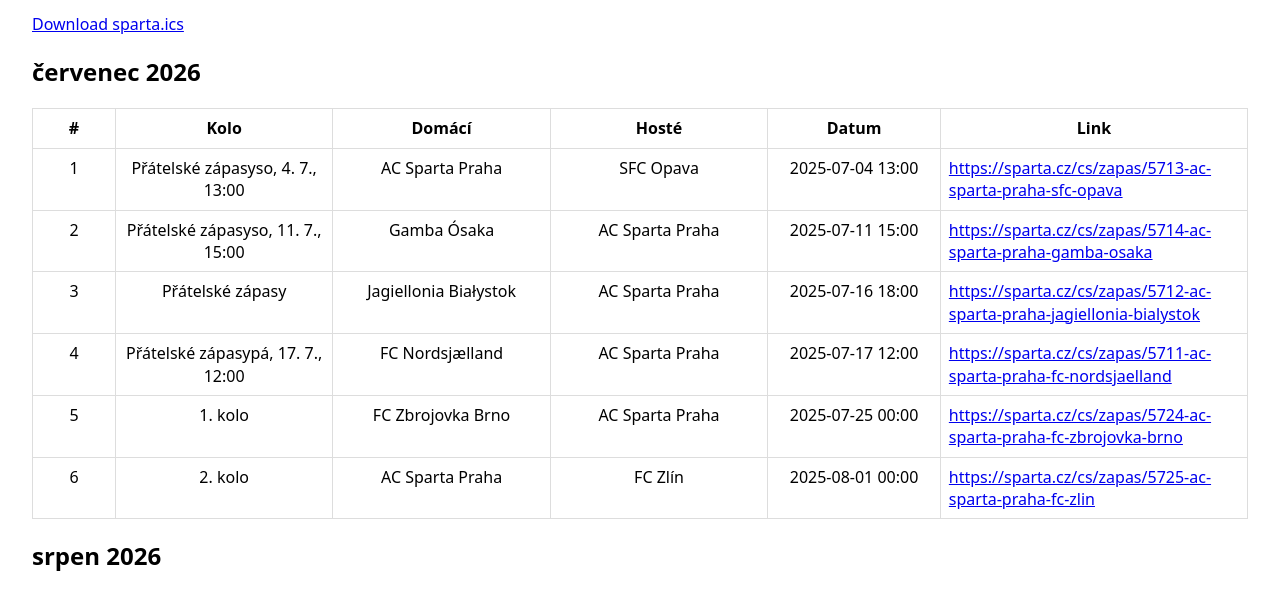
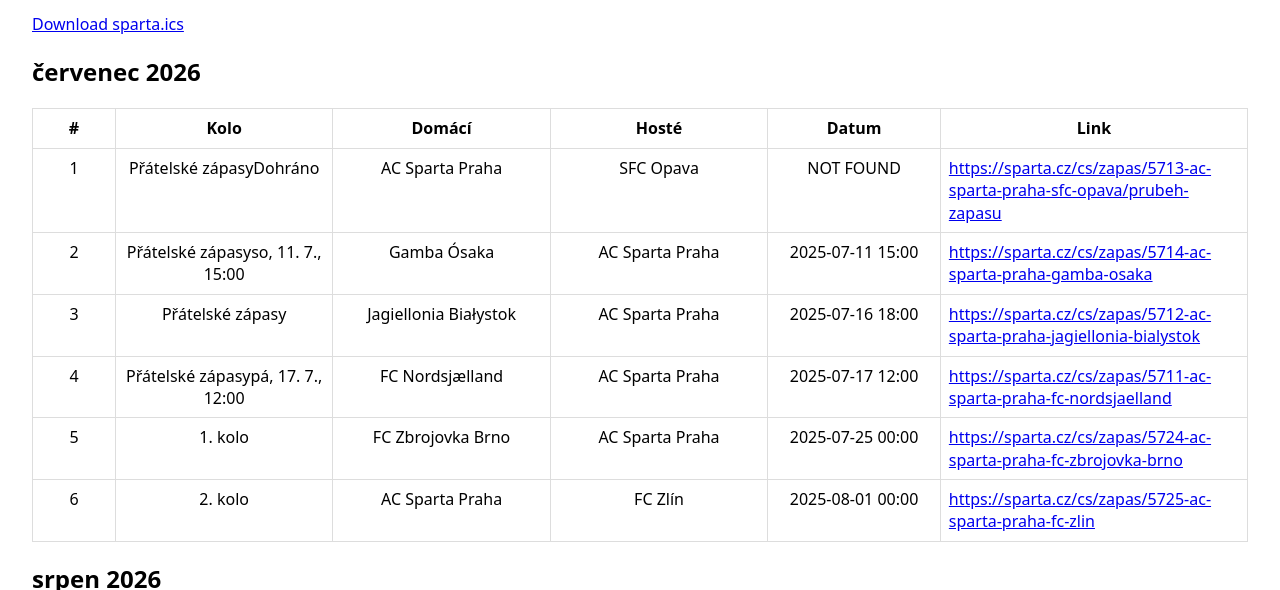
Before and after one commit to Pavhan/sparta-events-calendar, a website: page docs/index.html in a window 1280 px wide. Shown: the part 133-723 px from the top of the page. Drawn offline with Linux system fonts and the light colour scheme.

Commit message:
chore: update sparta report + ics

```diff
--- a/docs/index.html
+++ b/docs/index.html
@@ -47,11 +47,11 @@
 
             <tr>
               <td>1</td>
-              <td>Přátelské zápasyso, 4. 7., 13:00</td>
+              <td>Přátelské zápasyDohráno</td>
               <td>AC Sparta Praha</td>
               <td>SFC Opava</td>
-              <td>2025-07-04 13:00</td>
-              <td style="text-align:left"><a href="https://sparta.cz/cs/zapas/5713-ac-sparta-praha-sfc-opava" target="_blank" rel="noreferrer">https://sparta.cz/cs/zapas/5713-ac-sparta-praha-sfc-opava</a></td>
+              <td>NOT FOUND</td>
+              <td style="text-align:left"><a href="https://sparta.cz/cs/zapas/5713-ac-sparta-praha-sfc-opava/prubeh-zapasu" target="_blank" rel="noreferrer">https://sparta.cz/cs/zapas/5713-ac-sparta-praha-sfc-opava/prubeh-zapasu</a></td>
             </tr>
 
 
```
Also changed, not shown: 1 other file.
